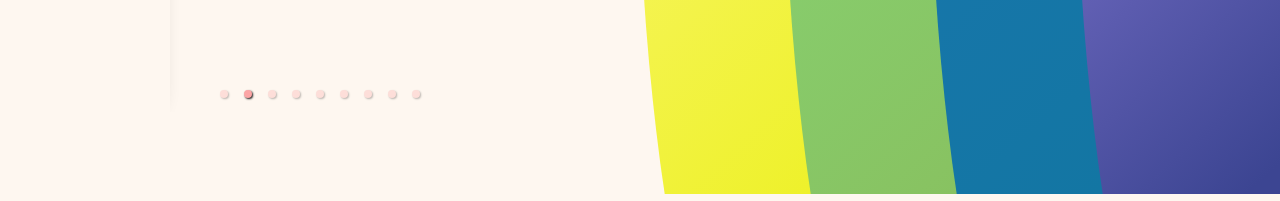
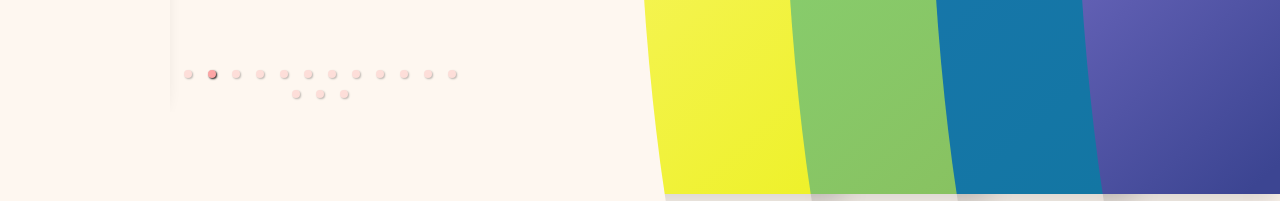
Before and after one commit to Mario124244/denali-main, a React (Create React App) app: page / in a window 1280 px wide. Shown: the part 606-807 px from the top of the page. Built offline with nearby package versions, Linux system fonts and the light colour scheme.

Commit message:
Eliminado reportWebVitals y cambios del frontend

```diff
--- a/package.json
+++ b/package.json
@@ -1,5 +1,5 @@
 {
-  "homepage": "https://github.com/Mario124244/DENALI.git",
+  "homepage": ".",
   "name": "mi-proyecto-react",
   "version": "0.1.0",
   "private": true,
--- a/src/components/SectionDivider.css
+++ b/src/components/SectionDivider.css
@@ -10,8 +10,7 @@ html, body {
   margin: 0;
   padding: 0;
   font-size: 16px;
-  overflow-x: hidden;
-  overflow-y: hidden;
+
 }
 
 /* Contenedor principal */
--- a/src/components/pages/AgendarCita.tsx
+++ b/src/components/pages/AgendarCita.tsx
@@ -21,7 +21,7 @@ const AgendarCita: React.FC = () => {
 
     try {
       // Paso 1: Crear o recuperar paciente
-      const pacienteRes = await fetch('http://localhost:4000/api/pacientes', {
+      const pacienteRes = await fetch(`${process.env.REACT_APP_API_URL}/pacientes`, {
         method: 'POST',
         headers: { 'Content-Type': 'application/json' },
         body: JSON.stringify({
@@ -34,7 +34,7 @@ const AgendarCita: React.FC = () => {
       const paciente = await pacienteRes.json();
 
       // Paso 2: Agendar la cita asociada al usuario logueado
-      const citaRes = await fetch('http://localhost:4000/api/citas', {
+      const citaRes = await fetch(`${process.env.REACT_APP_API_URL}/citas`, {
         method: 'POST',
         headers: {
           'Content-Type': 'application/json',
--- a/src/components/pages/Inicio.tsx
+++ b/src/components/pages/Inicio.tsx
@@ -13,8 +13,14 @@ const tarjetas = [
   { img: `${process.env.PUBLIC_URL}/img/IMG_2900.jpg`},
   { img: `${process.env.PUBLIC_URL}/img/IMG_3118.jpg` },
   { img: `${process.env.PUBLIC_URL}/img/IMG_3182.jpg` },
-  { img: `${process.env.PUBLIC_URL}/img/Kantis-closed.png` },
-  { img: `${process.env.PUBLIC_URL}/img/Bichito-closed.png` },
+  { img: `${process.env.PUBLIC_URL}/img/IMG_3221.jpg` },
+  { img: `${process.env.PUBLIC_URL}/img/IMG_3230.jpg` },
+  { img: `${process.env.PUBLIC_URL}/img/IMG_3393.jpg` },
+  { img: `${process.env.PUBLIC_URL}/img/IMG_3425.jpg` },
+  { img: `${process.env.PUBLIC_URL}/img/IMG_3444.jpg` },
+  { img: `${process.env.PUBLIC_URL}/img/IMG_3462.jpg` },
+  { img: `${process.env.PUBLIC_URL}/img/IMG_3528.jpg` },
+  { img: `${process.env.PUBLIC_URL}/img/IMG_3529.jpg` },
 ];
 
 const Inicio: React.FC = () => {
--- a/src/components/pages/LoginUsuario.tsx
+++ b/src/components/pages/LoginUsuario.tsx
@@ -24,7 +24,8 @@ const LoginUsuario: React.FC = () => {
     e.preventDefault();
 
     try {
-      const response = await axios.post<LoginResponse>('http://localhost:4000/api/auth/login', {
+        const response = await axios.post<LoginResponse>(`${process.env.REACT_APP_API_URL}/auth/login`, {
+
         correo,
         contrasena,
       });
--- a/src/components/pages/MisCitas.tsx
+++ b/src/components/pages/MisCitas.tsx
@@ -22,7 +22,7 @@ const MisCitas: React.FC = () => {
   useEffect(() => {
     const fetchCitas = async () => {
       try {
-        const res = await fetch('http://localhost:4000/api/citas', {
+        const res = await fetch(`${process.env.REACT_APP_API_URL}/citas`, {
           headers: {
             'Authorization': `Bearer ${localStorage.getItem('token')}`,
           },
--- a/src/components/pages/RegistroUsuario.tsx
+++ b/src/components/pages/RegistroUsuario.tsx
@@ -9,7 +9,8 @@ const RegistroUsuario: React.FC = () => {
     e.preventDefault(); // evita que recargue la página
 
     try {
-      const res = await fetch("http://localhost:4000/api/usuarios/register", {
+      const res = await fetch(`${process.env.REACT_APP_API_URL}/usuarios/register`, {
+
         method: "POST",
         headers: {
           "Content-Type": "application/json"
--- a/src/index.tsx
+++ b/src/index.tsx
@@ -2,7 +2,7 @@ import React from 'react';
 import ReactDOM from 'react-dom/client';
 import './index.css';
 import App from './App';
-import reportWebVitals from './reportWebVitals';
+
 import './index.css';
 
 
@@ -20,4 +20,3 @@ root.render(
 );
 
 // Medir el rendimiento (opcional)
-reportWebVitals();
```
Also changed, not shown: 1 other file (tests, documents, lock files or other folders).
